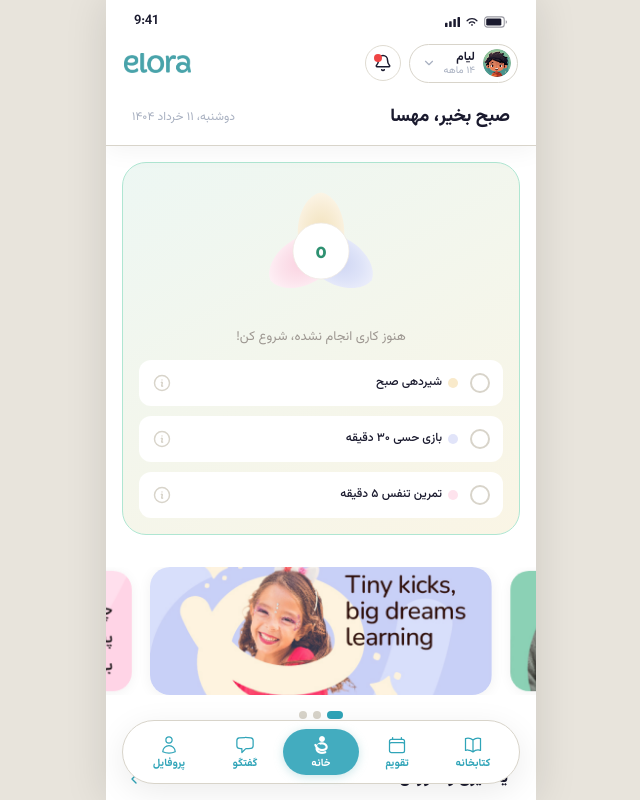
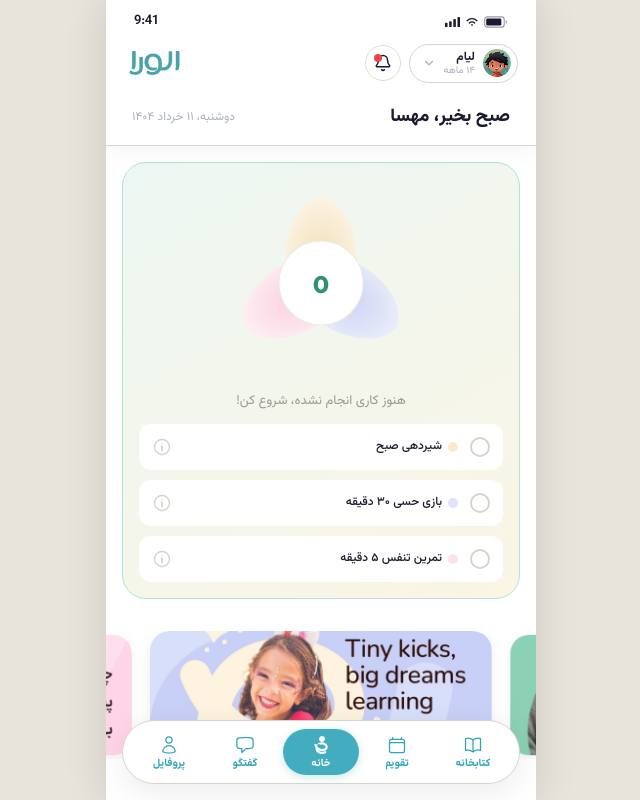
Before and after one commit to u3fiii/elora-app, a React (Vite) app: page /home in a window 1280 px wide. Shown: the whole page, without its empty margins (319-959 px from the left). Built offline with nearby package versions, Linux system fonts and the light colour scheme.

Commit message:
change logo to farsi

```diff
--- a/src/components/home/HomeHeader.tsx
+++ b/src/components/home/HomeHeader.tsx
@@ -1,7 +1,7 @@
 import clsx from 'clsx'
 import { Bell, ChevronDown } from 'lucide-react'
 import { useEffect, useRef, useState } from 'react'
-import eloraWordmark from '../../assets/brand/elora-wordmark.png'
+import eloraWordmark from '../../assets/brand/elora-wordmark-fa.png'
 import type { HomeChild } from '../../types'
 
 interface HomeHeaderProps {
@@ -119,7 +119,7 @@ export function HomeHeader({
       <img
         src={eloraWordmark}
         alt="الورا"
-        className="h-5 w-auto shrink-0"
+        className="h-6 w-auto shrink-0"
         draggable={false}
       />
     </header>
--- a/src/components/home/TaskFlowerProgress.tsx
+++ b/src/components/home/TaskFlowerProgress.tsx
@@ -177,7 +177,7 @@ export const TaskFlowerProgress = forwardRef<
       <div className="flex justify-center">
         <svg
           viewBox="-105 -105 210 210"
-          className="h-32 w-32"
+          className="h-48 w-48"
           aria-hidden
         >
           <defs>
```
Also changed, not shown: src/assets/brand/elora-wordmark-fa.png (added).
